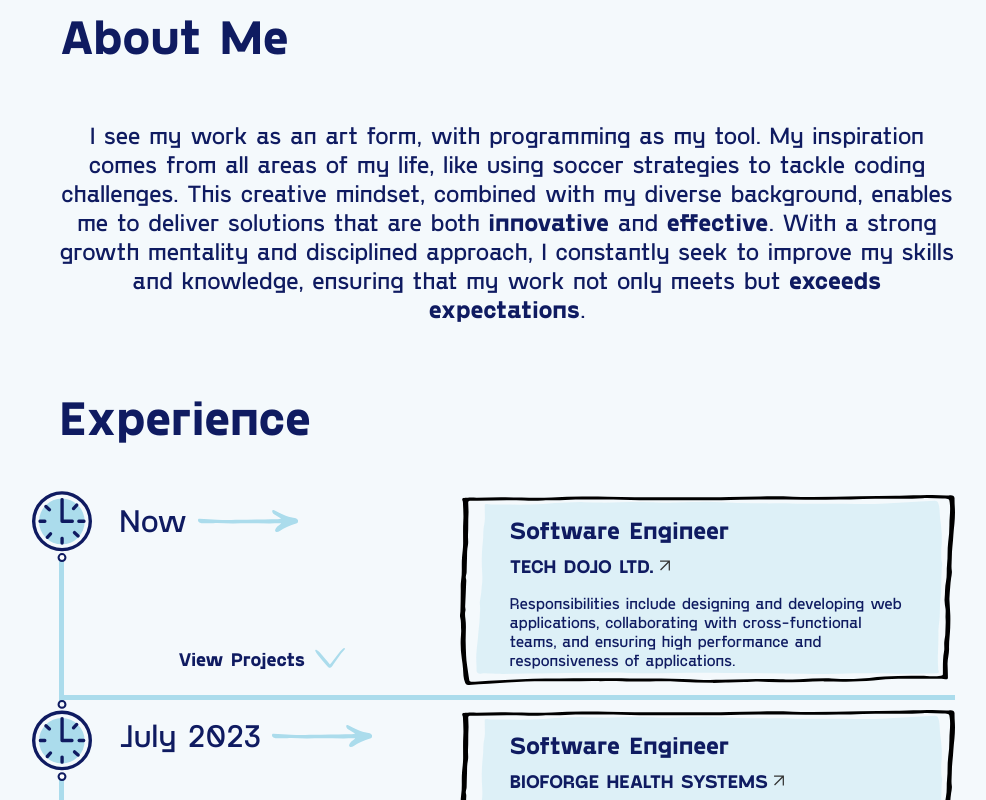
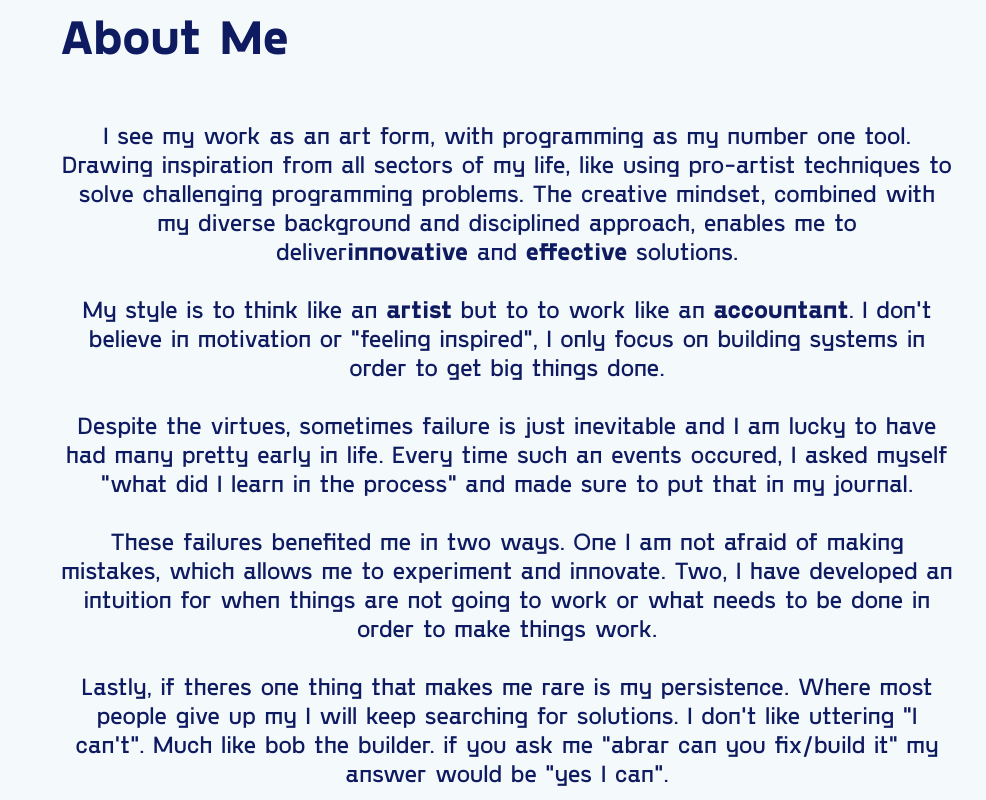
Before and after one commit to AbrarChowdhury/next-portfolio, a Next.js app: page / in a window 1280 px wide. Shown: the part 860-1660 px from the top of the page, without its empty margins (133-1119 px from the left). Built offline with nearby package versions, Linux system fonts and the light colour scheme.

Commit message:
change about

```diff
--- a/components/About.js
+++ b/components/About.js
@@ -6,16 +6,29 @@ const About = () => {
     <div className={styles.about}>
       <h1>About Me</h1>
       <div style={{ display: "flex" }}>
-        <p className="aboutFont">
-          I see my work as an art form, with programming as my tool. My
-          inspiration comes from all areas of my life, like using soccer
-          strategies to tackle coding challenges. This creative mindset,
-          combined with my diverse background, enables me to deliver solutions
-          that are both <strong>innovative</strong> and{" "}
-          <strong>effective</strong>. With a strong growth mentality and
-          disciplined approach, I constantly seek to improve my skills and
-          knowledge, ensuring that my work not only meets but{" "}
-          <strong>exceeds expectations</strong>.
+        <p className='aboutFont'>
+          I see my work as an art form, with programming as my number one tool.
+          Drawing inspiration from all sectors of my life, like using pro-artist
+          techniques to solve challenging programming problems. The creative
+          mindset, combined with my diverse background and disciplined approach, enables me to deliver
+           <strong>innovative</strong> and{" "}
+          <strong>effective</strong> solutions.<br /><br />
+          My style is to think like an <strong>artist</strong> but to to work like an <strong>accountant</strong>.
+          I don't believe in motivation or "feeling inspired", I only focus on building systems in order to get big things done.
+          <br /><br />
+          Despite the virtues, sometimes failure is just inevitable and I am
+          lucky to have had many pretty early in life. Every time such an events occured, I asked
+          myself "what did I learn in the process" and made sure to put that in
+          my journal.
+          <br /><br />
+          These failures benefited me in two ways. One I am not afraid of making
+          mistakes, which allows me to experiment and innovate. Two, I have
+          developed an intuition for when things are not going to work or what
+          needs to be done in order to make things work.
+          <br /><br />
+          Lastly, if theres one thing that makes me rare is my persistence. Where most
+          people give up my I will keep searching for solutions. I don't like uttering  "I can't".
+          Much like bob the builder. if you ask me "abrar can you fix/build it" my answer would be "yes I can".
         </p>
       </div>
     </div>
```
